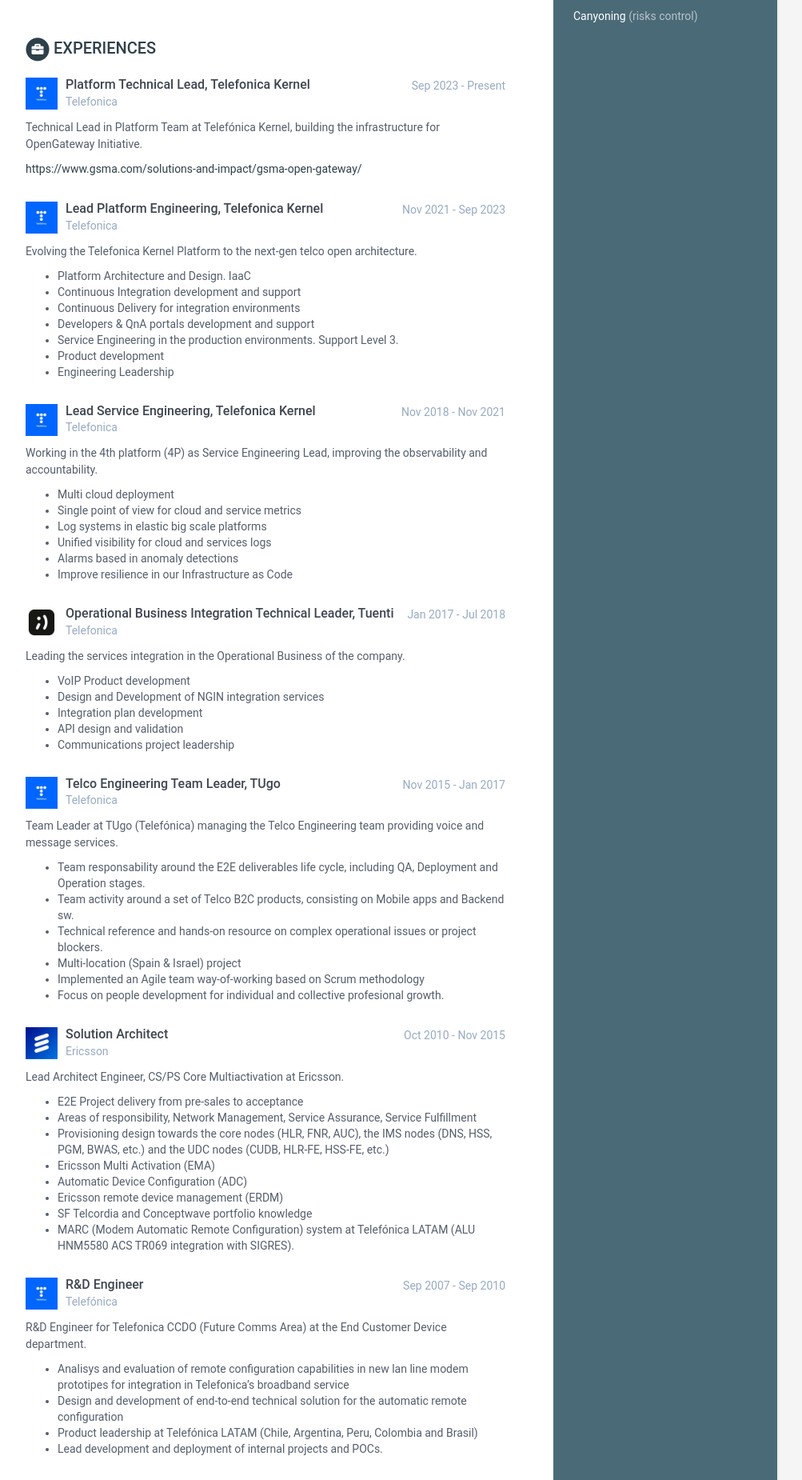
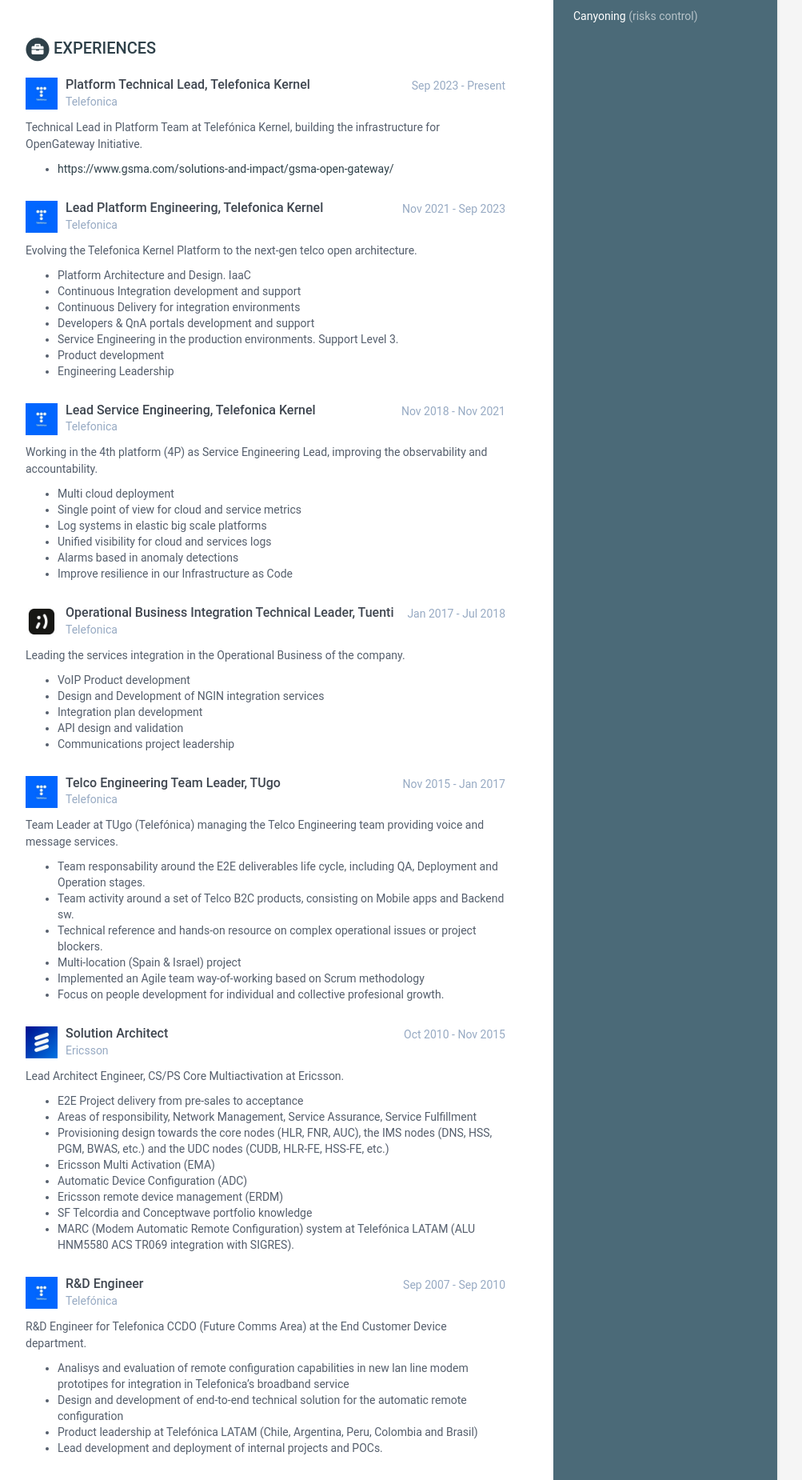
Before and after one commit to dgalpaj/dgalpaj.github.io, a Jekyll site: the page built from index.html, in a window 1280 px wide. Shown: the part 1075-2925 px from the top of the page at 80% size, without its empty margins (168-1171 px from the left). Built offline with Jekyll 4.4.1, drawn with Linux system fonts in a browser that asks for light colours.

```diff
--- a/_data/data.yml
+++ b/_data/data.yml
@@ -102,8 +102,7 @@ experiences:
       details: |
 
         Technical Lead in Platform Team at Telefónica Kernel, building the infrastructure for OpenGateway Initiative.
-
-        [https://www.gsma.com/solutions-and-impact/gsma-open-gateway/](https://www.gsma.com/solutions-and-impact/gsma-open-gateway/)
+          - [https://www.gsma.com/solutions-and-impact/gsma-open-gateway/](https://www.gsma.com/solutions-and-impact/gsma-open-gateway/)
     - role: Lead Platform Engineering, Telefonica Kernel
       time: Nov 2021 - Sep 2023
       company: Telefonica
```
